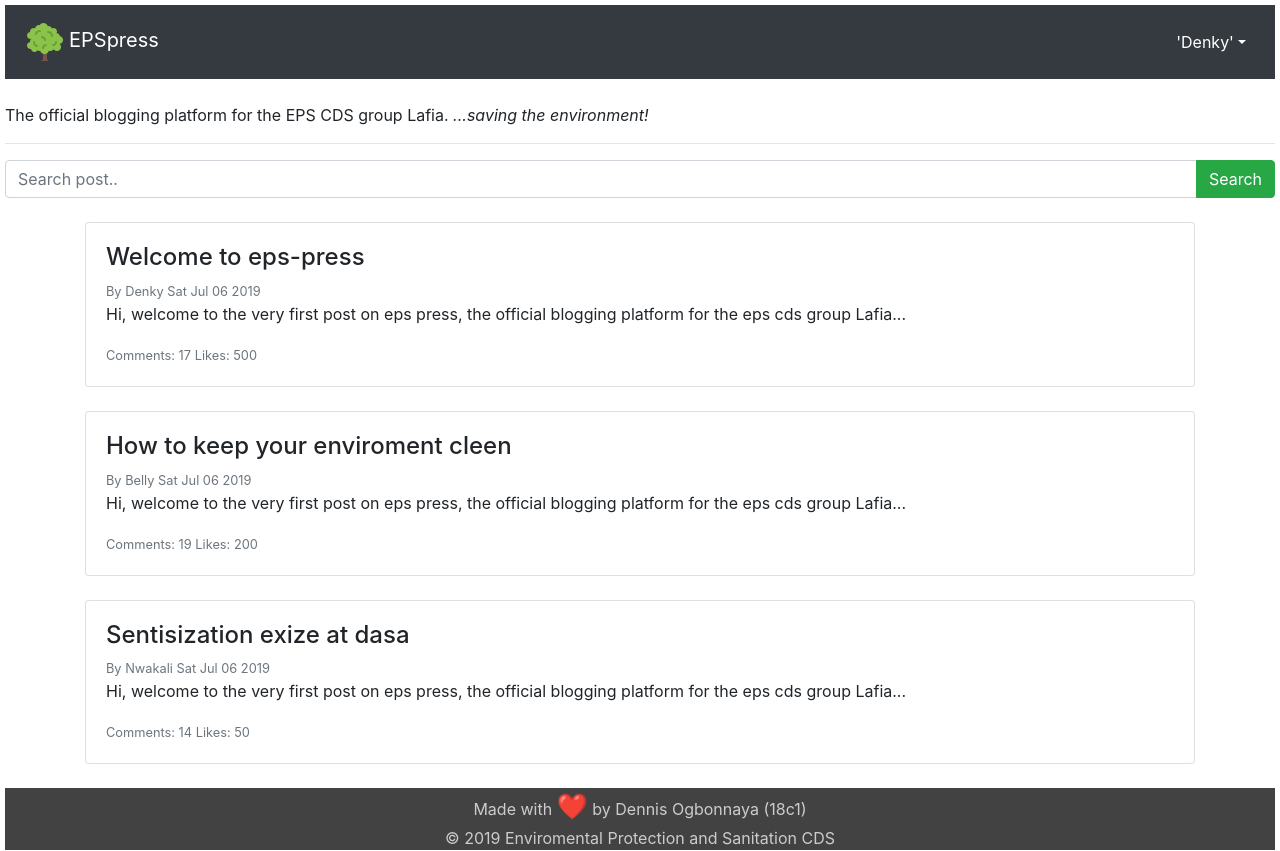
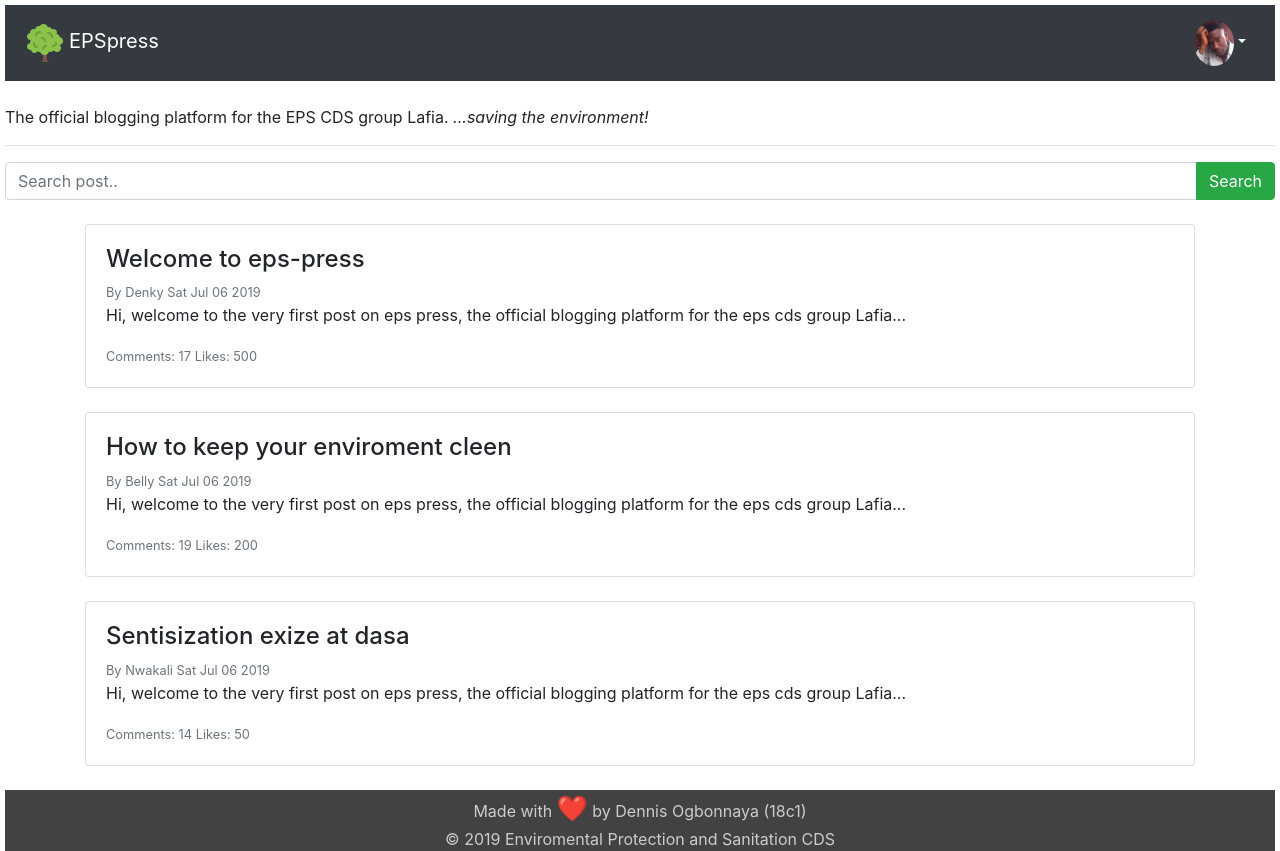
Before and after one commit to DenkyOgbonnaya/eps-press, a React (Create React App) app in the folder client/: page / in a window 1280 px wide. Built offline with nearby package versions, Linux system fonts and the light colour scheme.

Commit message:
add user thumbnail

```diff
--- a/client/src/components/includes/navBar.js
+++ b/client/src/components/includes/navBar.js
@@ -29,7 +29,7 @@ const NavBar = props => {
               { true ?
               <Dropdown nav isOpen={dropdownOpen} toggle={() => setDropDownOpen(!dropdownOpen)} >
             <DropdownToggle caret color='dark' >
-              'Denky'
+              <img style= {{borderRadius: '50%', width:'40px'}} src={require('../post/Denkys.jpg')} />
             </DropdownToggle>
             <DropdownMenu>
               <DropdownItem header> Dashboard  </DropdownItem>
```
